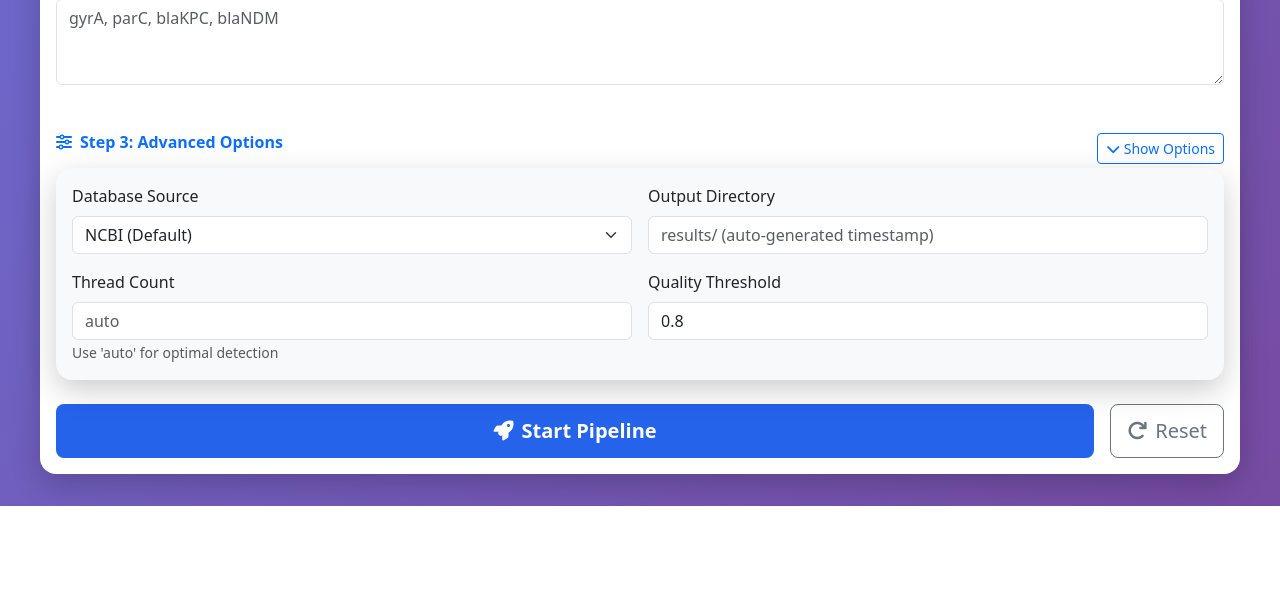
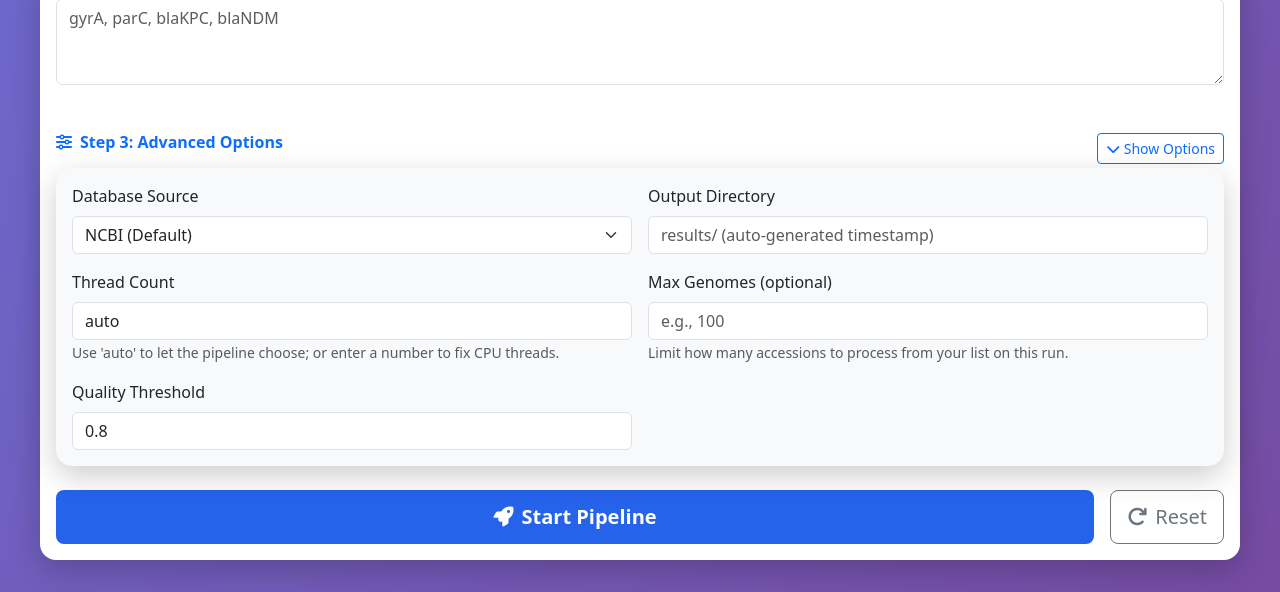
Before and after one commit to vihaankulkarni29/MutationScan, a Flask app: page / in a window 1280 px wide, after a click on "Show Options". Shown: the part 1507-2099 px from the top of the page. Before the commit the page ends 2013 px from the top, so only its background shows below. Run offline with Flask 2, Linux system fonts and the light colour scheme; data that the repository does not hold is empty; some libraries are stand-ins or nearby versions.

Commit message:
GUI update

```diff
--- a/subscan/gui/app.py
+++ b/subscan/gui/app.py
@@ -517,6 +517,37 @@ def run_pipeline_worker(config: Dict, output_dir: Path):
                     f.write(f"{gene.strip()}\n")
             add_log_message('info', f'Created gene list with {len(config["genes_list"])} genes')
 
+        # Resolve threads configuration (auto -> os.cpu_count())
+        threads_cfg = str(config.get('threads', 'auto')).strip()
+        if threads_cfg.lower() == 'auto' or threads_cfg == '' or threads_cfg == 'None':
+            threads = os.cpu_count() or 4
+            add_log_message('info', f"Threads: auto -> using {threads} cores")
+        else:
+            try:
+                threads = max(1, int(float(threads_cfg)))
+            except Exception:
+                threads = os.cpu_count() or 4
+                add_log_message('warning', f"Invalid threads value '{threads_cfg}', defaulting to {threads}")
+
+        # Optionally limit number of genomes for first run
+        accessions_path = Path(config['accessions_file'])
+        max_genomes = config.get('max_genomes')
+        if isinstance(max_genomes, int) and max_genomes > 0:
+            limited_path = output_dir / f"accessions_first_{max_genomes}.txt"
+            try:
+                with open(accessions_path, 'r', encoding='utf-8') as fin, open(limited_path, 'w', encoding='utf-8') as fout:
+                    count = 0
+                    for line in fin:
+                        if line.strip():
+                            fout.write(line)
+                            count += 1
+                            if count >= max_genomes:
+                                break
+                add_log_message('info', f'Limiting accessions to first {max_genomes} entries for this run')
+                accessions_path = limited_path
+            except Exception as e:
+                add_log_message('warning', f'Failed to create limited accessions file; proceeding with full list: {e}')
+
         # Stage 1: Genome Harvester
         stage_1_dir = output_dir / '01_harvester_results'
         stage_1_dir.mkdir(exist_ok=True)
@@ -527,7 +558,7 @@ def run_pipeline_worker(config: Dict, output_dir: Path):
         harvester_cmd = [
             sys.executable,
             str(tools_dir / 'run_harvester.py'),
-            '--accessions', config['accessions_file'],
+            '--accessions', str(accessions_path),
             '--email', config.get('email', 'user@example.com'),
             '--output-dir', str(stage_1_dir),
             '--database', config.get('database', 'ncbi')
@@ -556,7 +587,7 @@ def run_pipeline_worker(config: Dict, output_dir: Path):
             str(tools_dir / 'run_annotator.py'),
             '--manifest', str(genome_manifest),
             '--output-dir', str(stage_2_dir),
-            '--threads', str(config.get('threads', 'auto'))
+            '--threads', str(threads)
         ]
 
         success, stdout, stderr = run_subprocess_with_progress(annotator_cmd, 2, 'Gene Annotator')
@@ -583,7 +614,7 @@ def run_pipeline_worker(config: Dict, output_dir: Path):
             '--manifest', str(annotation_manifest),
             '--gene-list', str(gene_list_path),
             '--output-dir', str(stage_3_dir),
-            '--threads', str(config.get('threads', 'auto'))
+            '--threads', str(threads)
         ]
 
         success, stdout, stderr = run_subprocess_with_progress(extractor_cmd, 3, 'Sequence Extractor')
@@ -609,7 +640,7 @@ def run_pipeline_worker(config: Dict, output_dir: Path):
             str(tools_dir / 'run_aligner.py'),
             '--manifest', str(protein_manifest),
             '--output-dir', str(stage_4_dir),
-            '--threads', str(config.get('threads', 'auto')),
+            '--threads', str(threads),
             '--sepi-species', config.get('species', 'Escherichia coli')
         ]
 
@@ -636,7 +667,7 @@ def run_pipeline_worker(config: Dict, output_dir: Path):
             str(tools_dir / 'run_analyzer.py'),
             '--manifest', str(alignment_manifest),
             '--output-dir', str(stage_5_dir),
-            '--threads', str(config.get('threads', 'auto'))
+            '--threads', str(threads)
         ]
 
         success, stdout, stderr = run_subprocess_with_progress(analyzer_cmd, 5, 'Mutation Analyzer')
--- a/subscan/gui/templates/setup.html
+++ b/subscan/gui/templates/setup.html
@@ -293,9 +293,15 @@
                                     </div>
                                     <div class="col-md-6">
                                         <label class="form-label">Thread Count</label>
-                                        <input type="number" class="form-control" id="threads"
-                                               value="auto" placeholder="auto">
-                                        <small class="text-muted">Use 'auto' for optimal detection</small>
+                                        <input type="text" class="form-control" id="threads"
+                                               value="auto" placeholder="auto or a number (e.g., 4)">
+                                        <small class="text-muted">Use 'auto' to let the pipeline choose; or enter a number to fix CPU threads.</small>
+                                    </div>
+                                    <div class="col-md-6">
+                                        <label class="form-label">Max Genomes (optional)</label>
+                                        <input type="number" class="form-control" id="maxGenomes"
+                                               min="1" placeholder="e.g., 100">
+                                        <small class="text-muted">Limit how many accessions to process from your list on this run.</small>
                                     </div>
                                     <div class="col-md-6">
                                         <label class="form-label">Quality Threshold</label>
@@ -571,6 +577,12 @@
                     database: document.getElementById('database').value,
                     output_dir: document.getElementById('outputDir').value || 'results',
                     threads: document.getElementById('threads').value,
+                    max_genomes: (function(){
+                        const v = document.getElementById('maxGenomes').value;
+                        if (!v) return null;
+                        const n = parseInt(v, 10);
+                        return isNaN(n) || n <= 0 ? null : n;
+                    })(),
                     quality: parseFloat(document.getElementById('quality').value)
                 };
 
```
